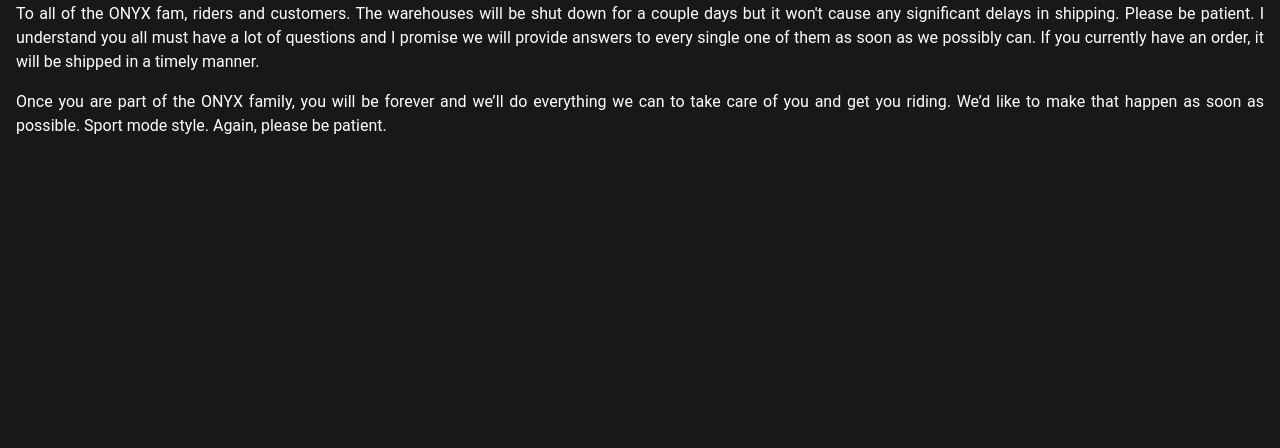
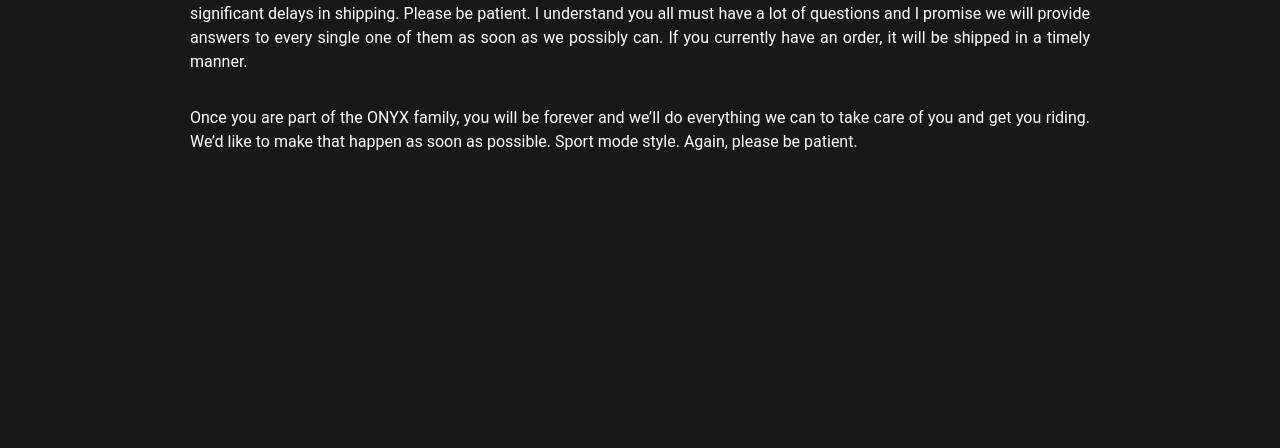
Before and after one commit to dontplaywithmeonyx/construction, a plain HTML site: page index.html in a window 1280 px wide. Shown: the part 384-832 px from the top of the page. Drawn offline with Linux system fonts and the light colour scheme.

Commit message:
Update styles_03.css

```diff
--- a/styles_03.css
+++ b/styles_03.css
@@ -21,6 +21,10 @@ main {
   padding: 1rem;
   text-align: center;
   max-height: 90%;
+  display: flex;
+  flex-flow: column;
+  justify-content: center;
+  align-items: center;
 }
 h1 {
   font-weight: 100;
@@ -66,6 +70,7 @@ a {
 
 p {
   text-align: justify;
+  max-width: 900px;
 }
 
 @media screen and (max-width: 900px) and (min-width: 480px) {
```
